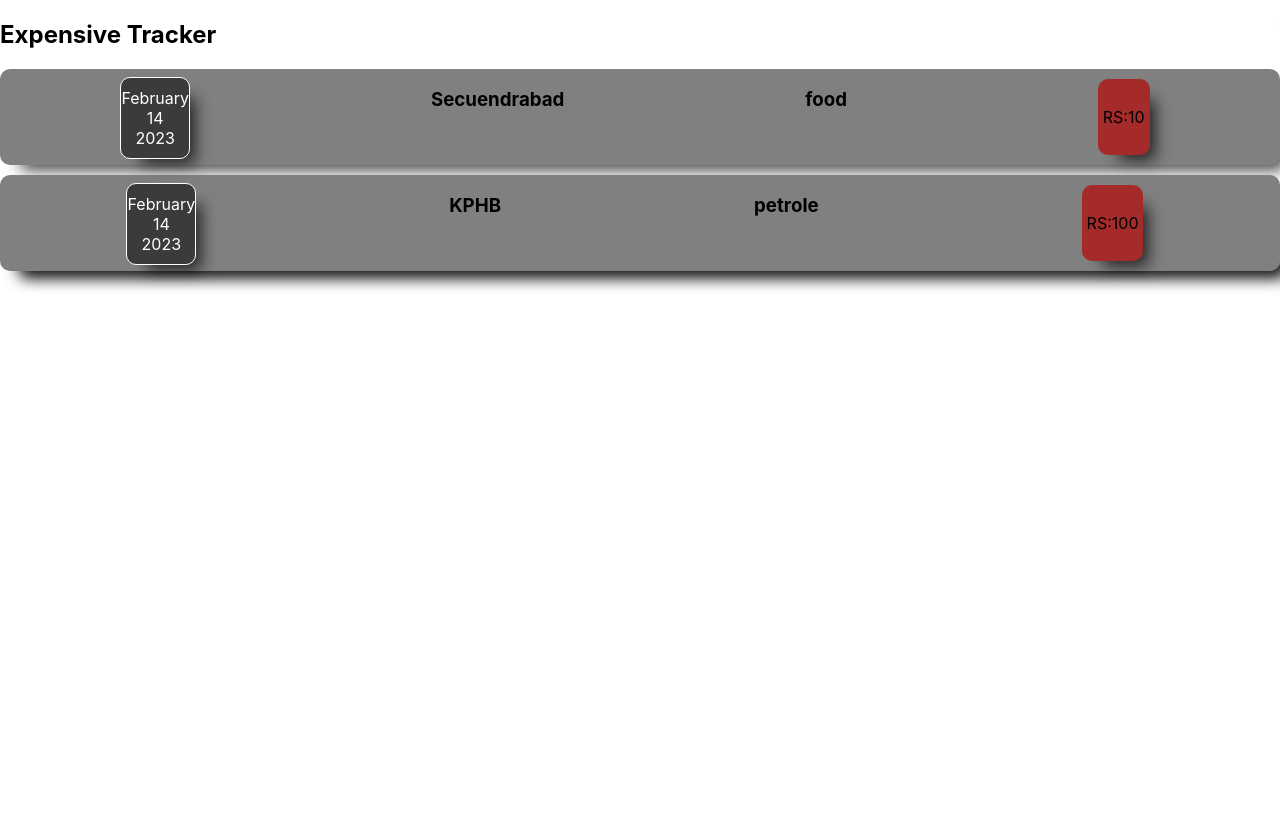
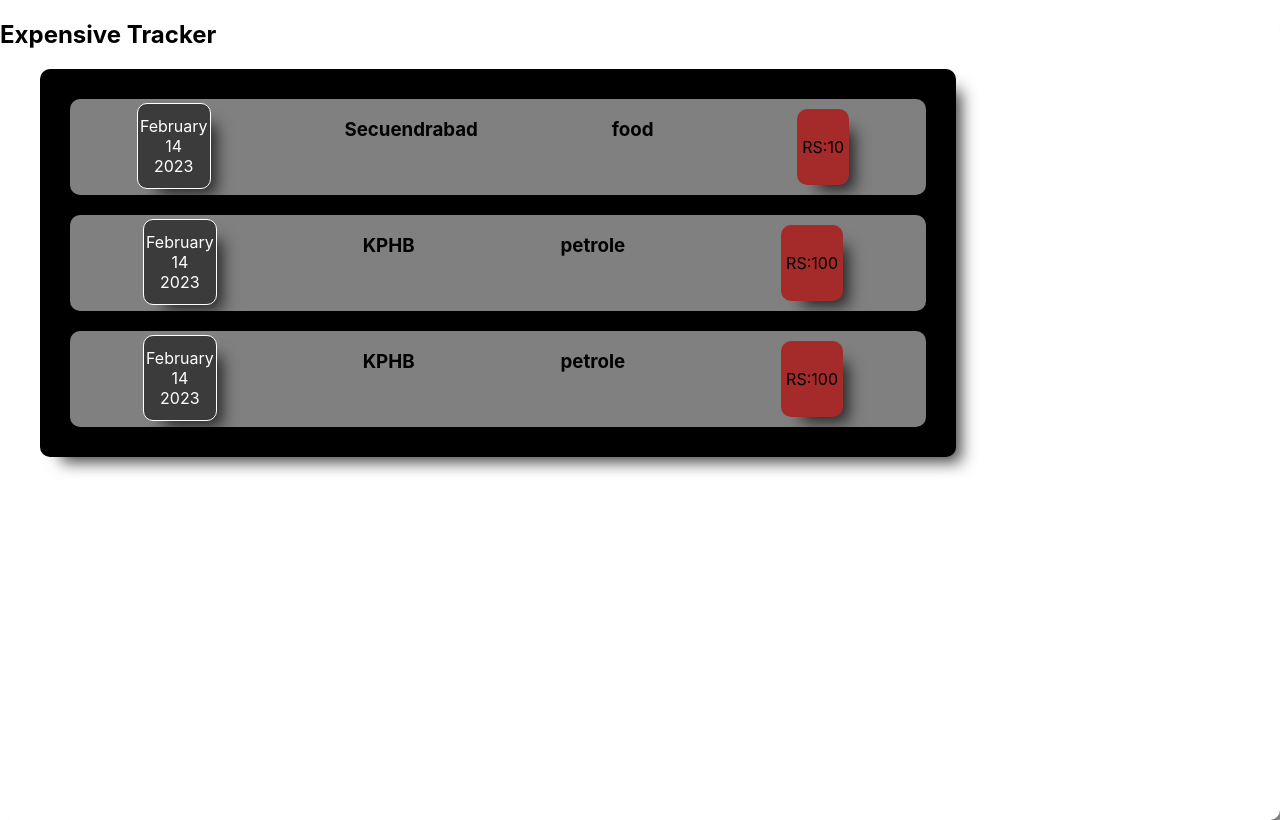
Before and after one commit to Dileep-getdata/ExpenseTracker-React, a React (Create React App) app: page / in a window 1280 px wide. Built offline with nearby package versions, Linux system fonts and the light colour scheme.

Commit message:
Finall touch with css

```diff
--- a/src/App.css
+++ b/src/App.css
@@ -1,38 +1,6 @@
-.App {
-  text-align: center;
+.container{
+  margin: 0px;
+  padding: 0px;
+  width: 100vw;
+  height: 100vh;
 }
-
-.App-logo {
-  height: 40vmin;
-  pointer-events: none;
-}
-
-@media (prefers-reduced-motion: no-preference) {
-  .App-logo {
-    animation: App-logo-spin infinite 20s linear;
-  }
-}
-
-.App-header {
-  background-color: #282c34;
-  min-height: 100vh;
-  display: flex;
-  flex-direction: column;
-  align-items: center;
-  justify-content: center;
-  font-size: calc(10px + 2vmin);
-  color: white;
-}
-
-.App-link {
-  color: #61dafb;
-}
-
-@keyframes App-logo-spin {
-  from {
-    transform: rotate(0deg);
-  }
-  to {
-    transform: rotate(360deg);
-  }
-}
--- a/src/App.js
+++ b/src/App.js
@@ -1,4 +1,5 @@
 // import logo from "./logo.svg";
+import React from "react";
 import "./App.css";
 import Card from "./components/card/Card";
 
@@ -6,7 +7,7 @@ import ExpensiveItem from "./components/ExpensiveItem/ExpensiveItem";
 
 const App = () => {
   return (
-    <Card>
+    <Card className="container">
       <h2>Expensive Tracker</h2>
       <ExpensiveItem />
     </Card>
--- a/src/components/ExpensiveItem/ExpenseDate.js
+++ b/src/components/ExpensiveItem/ExpenseDate.js
@@ -1,3 +1,4 @@
+import React from "react";
 import "./ExpensiveDate.css";
 import Card from "../card/Card";
 const ExpenseDate = (props) => {
--- a/src/components/ExpensiveItem/ExpensiveDate.css
+++ b/src/components/ExpensiveItem/ExpensiveDate.css
@@ -4,8 +4,9 @@
     justify-content: center;
     align-items:center;
     height: 10vh;
-    margin-top: 1vh;
+    margin-top: 0.5vh;
     border: 1px solid white;
     background-color: rgb(60, 59, 59);
     color: white;
+    padding: 2px;
 }
--- a/src/components/ExpensiveItem/ExpensiveItem.js
+++ b/src/components/ExpensiveItem/ExpensiveItem.js
@@ -1,3 +1,4 @@
+import React from "react";
 import "./ExpensiveTracker.css";
 import ExpenseDate from "./ExpenseDate";
 import Card from "../card/Card";
@@ -16,9 +17,15 @@ const ExpensiveItem = (props) => {
       date: new Date(),
       LocationOfExpenditure: "KPHB",
     },
+    {
+      title: "petrole",
+      ammount: 100,
+      date: new Date(),
+      LocationOfExpenditure: "KPHB",
+    },
   ];
   return (
-    <div>
+    <Card className="expense-container">
       {expense.map((each) => (
         <Card className="expenses-list">
           <ExpenseDate date={each.date} />
@@ -27,7 +34,7 @@ const ExpensiveItem = (props) => {
           <Card className="ammount-btn">RS:{each.ammount}</Card>
         </Card>
       ))}
-    </div>
+    </Card>
   );
 };
 export default ExpensiveItem;
--- a/src/components/ExpensiveItem/ExpensiveTracker.css
+++ b/src/components/ExpensiveItem/ExpensiveTracker.css
@@ -1,9 +1,17 @@
+.expense-container{
+    background-color: black;
+    text-align: center;
+    padding: 10px;
+    width: 70vw;
+    margin-left: 40px;
+
+}
 .expenses-list{
     display: flex;
     justify-content:space-around;
     flex-direction: row;
     background-color:gray;
-    margin-top: 10px;
+    margin: 20px;
     height: 12vh;
 }
 .ammount-btn{
--- a/src/components/card/Card.js
+++ b/src/components/card/Card.js
@@ -1,3 +1,4 @@
+import React from "react";
 import "./Card.css";
 
 function Card(props) {
```
